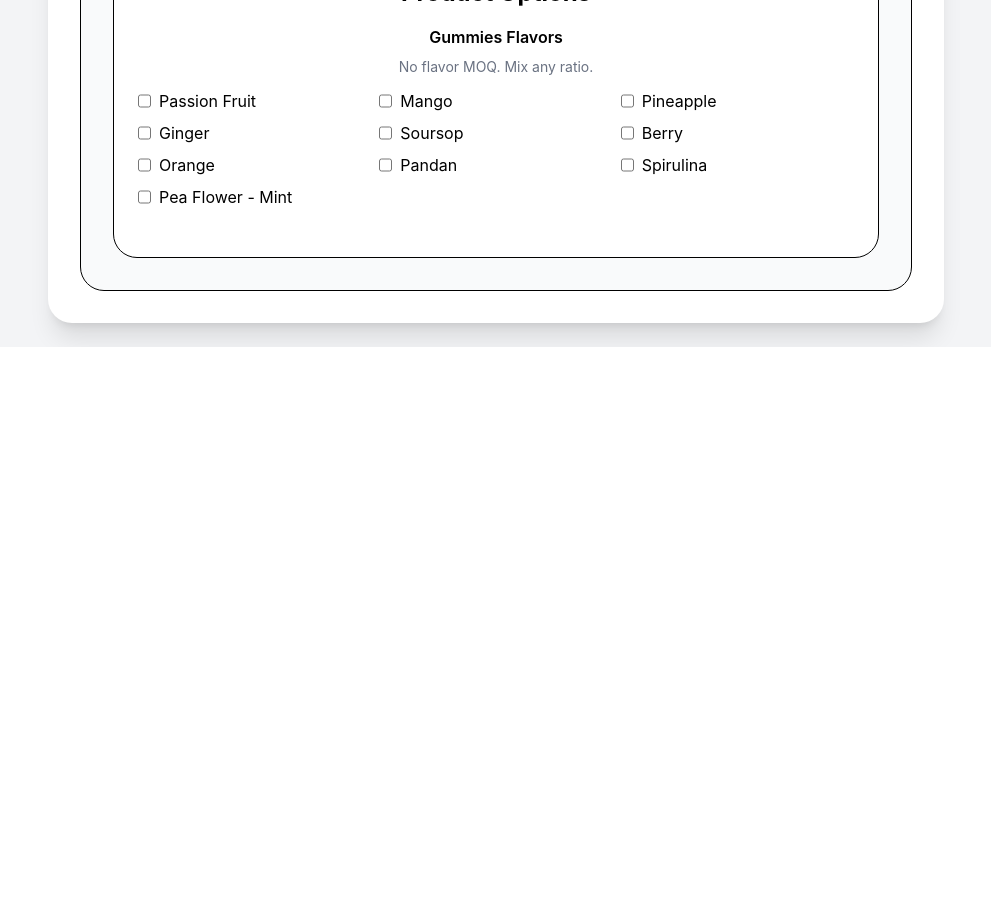
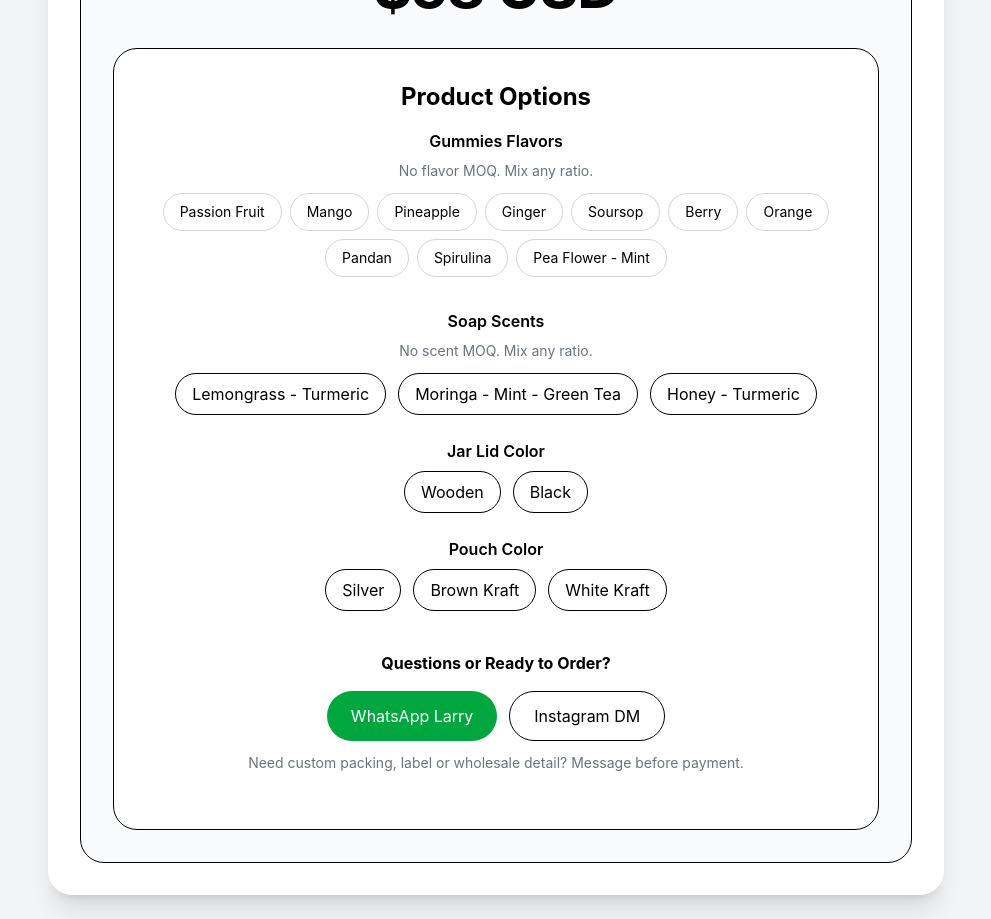
Before and after one commit to seamosshangxanh/seamoss-calculator, a React (Vite) app: page / in a window 1280 px wide. Shown: the part 1100-2019 px from the top of the page, without its empty margins (144-1135 px from the left). Before the commit the page ends 1447 px from the top, so only its background shows below. Built offline with nearby package versions, Linux system fonts and the light colour scheme.

Commit message:
add product options and messaging flow

```diff
--- a/src/App.jsx
+++ b/src/App.jsx
@@ -432,14 +432,76 @@ const displayTotal = Math.ceil(convertCurrency(total));
 
   const overLimit = roundedWeight > 200;
 
+  const buildOrderMessage = () => {
+
+return `
+Hello Larry,
+
+I built an order:
+
+Currency:
+${currency}
+
+Sea Moss Gummies:
+${form.gummies || 0} ${unit}
+
+Flavors:
+${form.flavors.join(', ') || 'None'}
+
+Gold Sea Moss:
+${form.dry || 0} ${unit}
+
+Sea Moss Soap:
+${form.soap || 0}
+
+Scents:
+${form.soapScents?.join(', ') || 'None'}
+
+60ct Gummies Jar:
+${form.jar || 0}
+
+Lid:
+${form.jarLid || 'Not selected'}
+
+60ct Gummies Pouch:
+${form.pouch || 0}
+
+Pouch Color:
+${form.pouchColor || 'Not selected'}
+
+Label Design:
+${form.labelDesign ? 'Yes' : 'No'}
+
+Estimated Total:
+${currencySymbol}${displayTotal}
+
+Questions:
+`;
+
+}
+
   return (
     <div className="min-h-screen bg-gray-100 p-6">
       <div className="max-w-4xl mx-auto bg-white rounded-3xl shadow-xl p-8 space-y-8">
-        <div>
-          <h1 className="text-4xl font-bold">Larry Sea Moss / Sea Moss Hang Xanh</h1>
+        <div className="flex flex-col items-center text-center">
+
+<h1 className="text-5xl font-bold leading-tight">
+Larry Sea Moss
+</h1>
+
+<p className="text-2xl font-semibold text-gray-600 mt-2">
+Wholesale Calculator
+</p>
+
 <p className="text-gray-500 mt-2">
-            Price included shipping already to US, UK, Canada, EU, Dubai, Saudi Arabia
+Build your order • Estimate landed cost • Request quote
 </p>
+
+<p className="text-red-600 font-medium mt-3">
+Price included shipping already to
+US, UK, Canada, EU, Dubai, Saudi Arabia
+</p>
+
 </div>
 
         <div className="flex gap-3">
@@ -715,25 +777,29 @@ const displayTotal = Math.ceil(convertCurrency(total));
     Please contact us for orders above 200kg
   </div>
 ) : (
-            <>
   <div className="text-6xl font-bold tracking-tight">
+
     {currency === 'USD' && `$${displayTotal} USD`}
     {currency === 'CAD' && `$${displayTotal} CAD`}
     {currency === 'GBP' && `£${displayTotal} GBP`}
     {currency === 'EUR' && `€${displayTotal} EUR`}
+
   </div>
+)}
+              <div className="mt-8 border rounded-3xl p-5 md:p-8 bg-white">
 
-              <div className="mt-8 border rounded-3xl p-6 bg-white">
-                <h2 className="text-2xl font-bold mb-4">
+<h2 className="text-xl md:text-2xl font-bold mb-4">
 Product Options
 </h2>
+
 
                 <div className="mb-6">
                   <h3 className="font-semibold mb-2">Gummies Flavors</h3>
 
                   <p className="text-sm text-gray-500 mb-3">No flavor MOQ. Mix any ratio.</p>
 
-                  <div className="grid grid-cols-2 md:grid-cols-3 gap-2">
+                  <div className="flex flex-wrap gap-2 justify-center">
+
 {[
 'Passion Fruit',
 'Mango',
@@ -745,20 +811,284 @@ const displayTotal = Math.ceil(convertCurrency(total));
 'Pandan',
 'Spirulina',
 'Pea Flower - Mint',
-                    ].map((flavor) => (
-                      <label key={flavor} className="flex gap-2">
-                        <input type="checkbox" />
+].map((flavor)=>(
+
+<button
+type="button"
+key={flavor}
+onClick={()=>{
+if(form.flavors.includes(flavor)){
+setForm({
+...form,
+flavors: form.flavors.filter(
+f=>f!==flavor
+)
+})
+}else{
+setForm({
+...form,
+flavors:[
+...form.flavors,
+flavor
+]
+})
+}
+}}
+
+className={
+form.flavors.includes(flavor)
+? "px-4 py-2 rounded-full text-sm border transition bg-black text-white border-black"
+: "px-4 py-2 rounded-full text-sm border transition bg-white border-gray-300"
+}
+
+>
 {flavor}
-                      </label>
+</button>
+
 ))}
+
+
+</div>
+
+<div className="mb-6">
+
+<h3 className="font-semibold mb-2 mt-8 text-center">
+Soap Scents
+</h3>
+
+                  <p className="text-sm text-gray-500 mb-3">No scent MOQ. Mix any ratio.</p>
+
+<div className="flex flex-wrap gap-3 justify-center">
+
+{[
+'Lemongrass - Turmeric',
+'Moringa - Mint - Green Tea',
+'Honey - Turmeric',
+].map((scent)=>(
+
+<button
+type="button"
+key={scent}
+
+onClick={()=>{
+
+if(form.soapScents.includes(scent)){
+
+setForm({
+...form,
+soapScents:
+form.soapScents.filter(
+s=>s!==scent
+)
+})
+
+}else{
+
+setForm({
+...form,
+soapScents:[
+...form.soapScents,
+scent
+]
+})
+
+}
+
+}}
+
+className={
+form.soapScents.includes(scent)
+? "px-4 py-2 rounded-full border bg-black text-white"
+: "px-4 py-2 rounded-full border"
+}
+
+>
+
+{scent}
+
+</button>
+
+))}
+
+</div>
+
+</div>
+
+<div className="mb-6">
+
+<h3 className="font-semibold mb-2">
+Jar Lid Color
+</h3>
+
+<div className="flex gap-3 flex-wrap justify-center">
+
+{[
+'Wooden',
+'Black',
+].map((lid)=>(
+
+<button
+key={lid}
+
+type="button"
+
+onClick={()=>setForm({
+...form,
+jarLid:lid
+})}
+
+className={
+form.jarLid===lid
+? "px-4 py-2 rounded-full bg-black text-white"
+:"px-4 py-2 rounded-full border"
+}
+
+>
+
+{lid}
+
+</button>
+
+))}
+
+</div>
+
+</div>
+
+<div>
+
+<h3 className="font-semibold mb-2">
+Pouch Color
+</h3>
+
+<div className="flex gap-3 flex-wrap justify-center">
+
+{[
+'Silver',
+'Brown Kraft',
+'White Kraft',
+].map((color)=>(
+
+<button
+
+type="button"
+
+key={color}
+
+onClick={()=>setForm({
+...form,
+pouchColor:color
+})}
+
+className={
+form.pouchColor===color
+? "px-4 py-2 rounded-full bg-black text-white"
+:"px-4 py-2 rounded-full border"
+}
+
+>
+
+{color}
+
+</button>
+
+))}
+
+</div>
+
+<div className="mt-10">
+
+<h3 className="text-center font-bold mb-4">
+Questions or Ready to Order?
+</h3>
+
+<div className="flex flex-col md:flex-row gap-3 justify-center">
+
+<button
+
+type="button"
+
+onClick={()=>{
+
+const msg=
+encodeURIComponent(
+buildOrderMessage()
+)
+
+window.open(
+`https://wa.me/84348545435?text=${msg}`
+)
+
+}}
+
+className="
+bg-green-600
+text-white
+px-6
+py-3
+rounded-full
+"
+
+>
+
+WhatsApp Larry
+
+</button>
+
+<button
+
+type="button"
+
+onClick={()=>{
+
+navigator.clipboard.writeText(
+buildOrderMessage()
+)
+
+window.open(
+"https://instagram.com/seamosshangxanh"
+)
+
+alert(
+"Order copied. Paste into Instagram DM."
+)
+
+}}
+
+className="
+border
+px-6
+py-3
+rounded-full
+"
+
+>
+
+Instagram DM
+
+</button>
+
+</div>
+
+<p className="text-center text-sm text-gray-500 mt-3">
+
+Need custom packing,
+label or wholesale detail?
+Message before payment.
+
+</p>
+
+</div>
+
+</div>
+
                 </div>
               </div>
-              </div>
-            </>
-                      )}
+
+
           </div>
         </div>
       </div>
     </div>
-  );
+  )
 }
```
Lines whose indentation alone changed are shown as unchanged.
